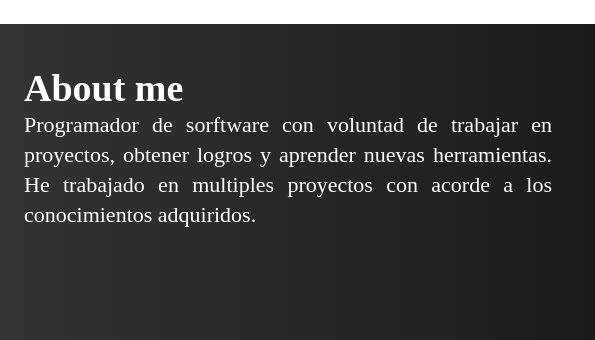
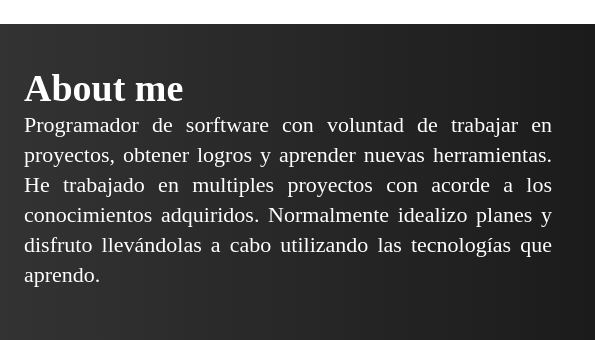
Before and after one commit to emanuen/emanuen.github.io, a plain HTML site: page index.html in a window 1280 px wide. Shown: the part 407-747 px from the top of the page, 0-595 px from the left. Drawn offline with Linux system fonts and the light colour scheme; a web font is replaced by a local one.

Commit message:
About me more

```diff
--- a/index.html
+++ b/index.html
@@ -84,7 +84,8 @@
             <p class="text-about">Programador de sorftware con voluntad de
                 trabajar en proyectos, obtener logros y aprender nuevas herramientas. He trabajado en multiples
                 proyectos con acorde a
-                los conocimientos adquiridos.
+                los conocimientos adquiridos. Normalmente idealizo planes y disfruto llevándolas a cabo utilizando las
+                tecnologías que aprendo.
             </p>
         </div>
         <div class="contain-image-about">
@@ -102,8 +103,8 @@
 
     <div class="container-skills">
         <div class="contain-skill no-select">
-            <img src="https://res.cloudinary.com/projects-emanuek/image/upload/v1671473166/python_nzjbhz.png" alt="python"
-                class="image-skill">
+            <img src="https://res.cloudinary.com/projects-emanuek/image/upload/v1671473166/python_nzjbhz.png"
+                alt="python" class="image-skill">
             <p class="text-skill">Python</p>
         </div>
         <div class="contain-skill no-select">
@@ -117,8 +118,8 @@
             <p class="text-skill">NumPy</p>
         </div>
         <div class="contain-skill no-select">
-            <img src="https://res.cloudinary.com/projects-emanuek/image/upload/v1683039138/excel_d29ger.jpg"
-                alt="excel" class="image-skill">
+            <img src="https://res.cloudinary.com/projects-emanuek/image/upload/v1683039138/excel_d29ger.jpg" alt="excel"
+                class="image-skill">
             <p class="text-skill">Excel</p>
         </div>
         <div class="contain-skill no-select">
```
